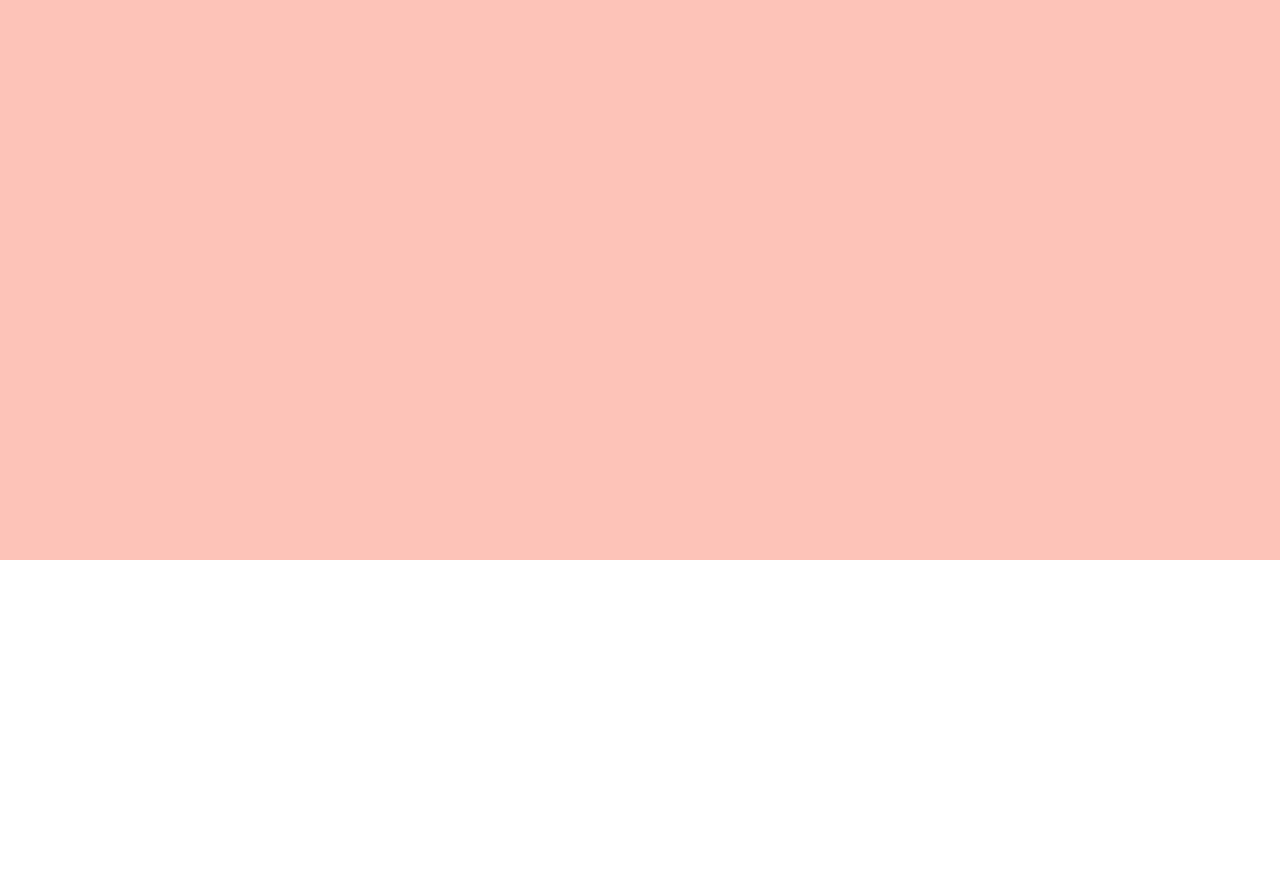
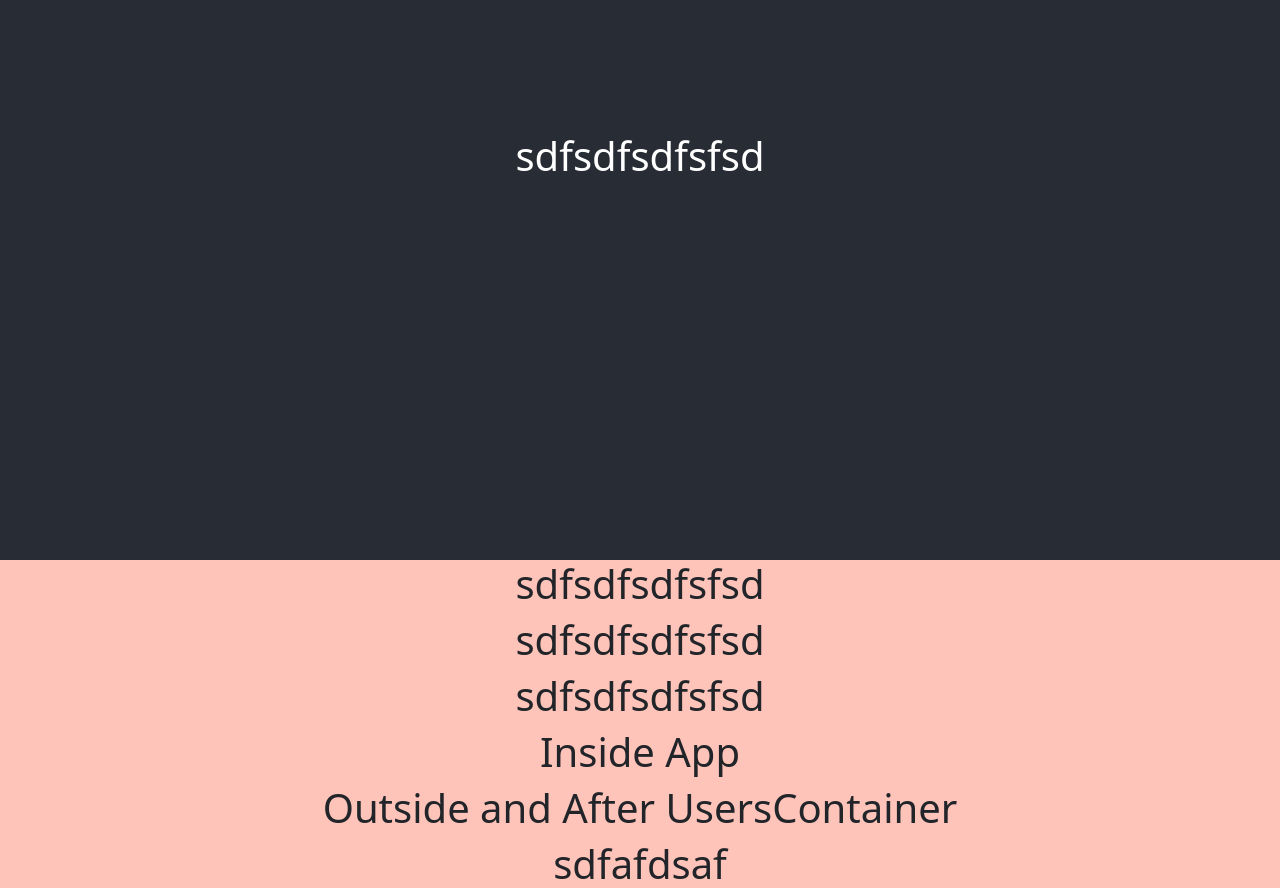
Before and after one commit to micahabanschick/Mini_Frontend, a React (Create React App) app: page / in a window 1280 px wide. Shown: the part 240-1136 px from the top of the page. Before the commit the page ends 800 px from the top, so only its background shows below. Built offline with nearby package versions, Linux system fonts and the light colour scheme.

Commit message:
added semantic html to test out color palette

```diff
--- a/src/App.js
+++ b/src/App.js
@@ -7,8 +7,23 @@ class App extends Component {
   render() {
     return (
       <div className="App">
+        <header className="App-header">
+          <h1>sdfsdfsdfsfsd</h1>
+        </header>
+        <section className="App-light-section">
+          <h1>sdfsdfsdfsfsd</h1>
+        </section>
+        <section className="App-dark-section">
+          <h1>sdfsdfsdfsfsd</h1>
+        </section>
+        <section className="App-light-section">
+          <h1>sdfsdfsdfsfsd</h1>
+        </section>
         <h1>Inside App</h1>
         <h1>Outside and After UsersContainer</h1>
+        <footer className="App-footer">
+          <h1>sdfafdsaf</h1>
+        </footer>
       </div>
     );
   }
```
